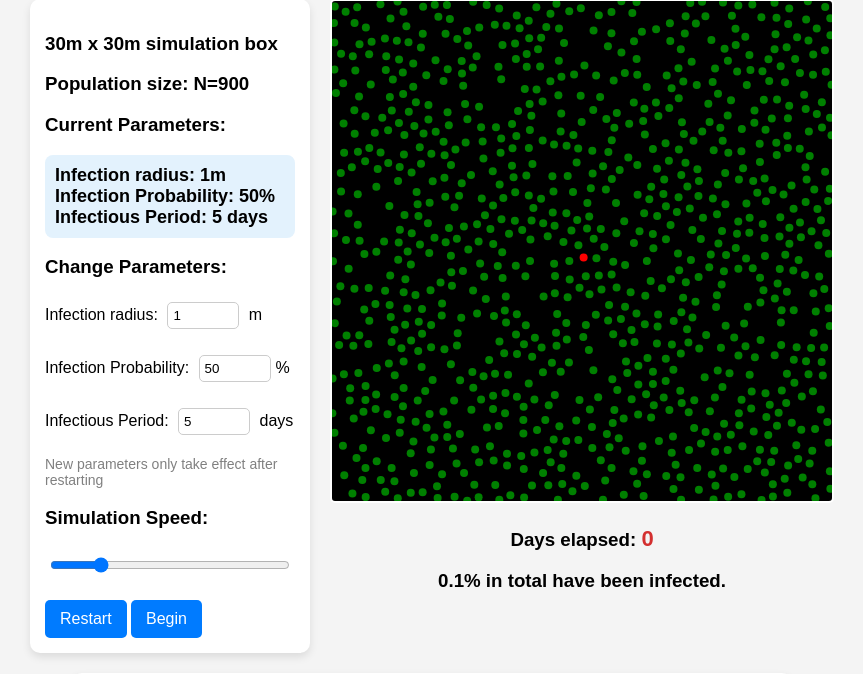
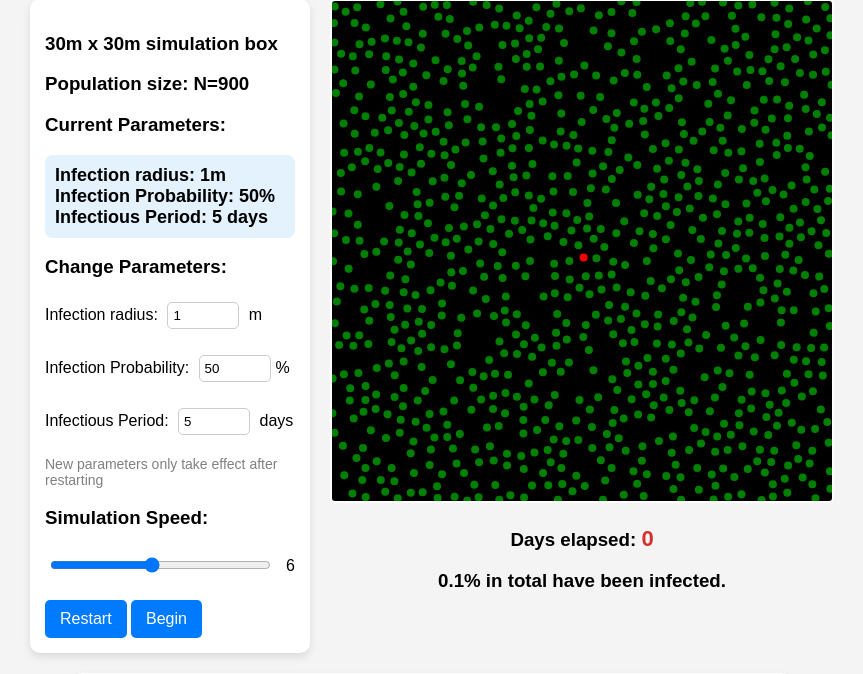
Before and after one commit to jeffrunningit/SIR-model-pendemic-prediction, a Flask app: page / in a window 1280 px wide. Shown: the part 81-755 px from the top of the page, without its empty margins (208-1071 px from the left). Run offline with Flask 3, Linux system fonts and the light colour scheme.

Commit message:
max speed 12

```diff
--- a/python/static/animation.js
+++ b/python/static/animation.js
@@ -8,7 +8,7 @@ canvas.width = 500;
 canvas.height = 500;
 
 let stepsPerDay = 5;
-let daysPerSec = 30/5;
+let daysPerSec = 6;
 
 let infectionRadius;
 let infectionProb;
@@ -33,9 +33,11 @@ initializeChart();
 
 // Restart button
 document.getElementById("restartBtn").addEventListener("click", function() {
+    isPaused = true;
     startSim();
     initializeChart();
     document.getElementById("pauseBtn").innerText = isPaused ? "Begin" : "Pause";
+    isPaused = false;
 });
 // Pause button
 document.getElementById("pauseBtn").addEventListener("click", function() {
--- a/python/templates/siminterface.html
+++ b/python/templates/siminterface.html
@@ -41,8 +41,8 @@
             <div class="slider-container">
                 <p>
                     <!-- Simulation speed -->
-                    <input type="range" id="speedSlider" min="1" max="30" step="1" value="6">
-                    <!-- <span id="simSpeed">5</span> -->
+                    <input type="range" id="speedSlider" min="1" max="12" step="1" value="6">
+                    <span id="simSpeed">6</span>
                 </p>
             </div>
             <!-- Buttons -->
```
Also changed, not shown: 2 other files.
